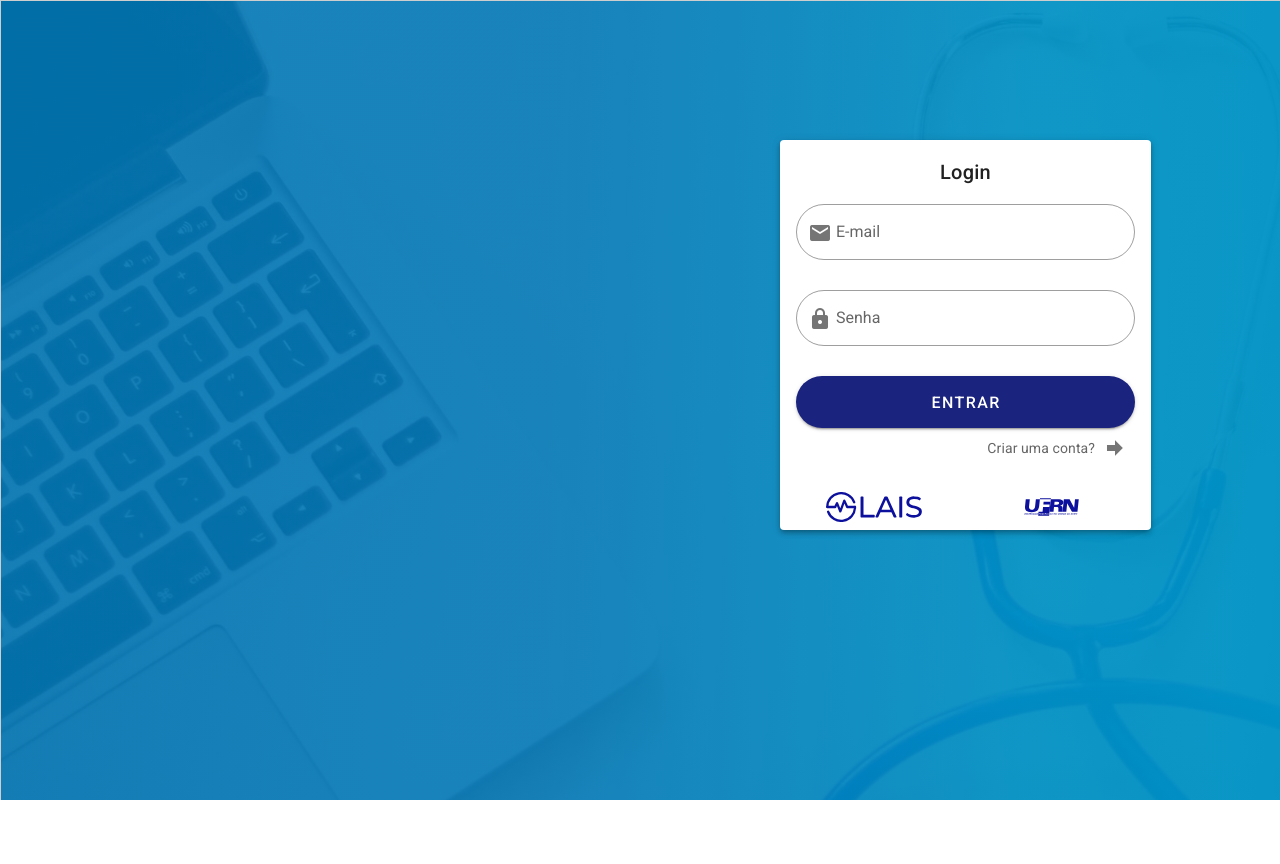
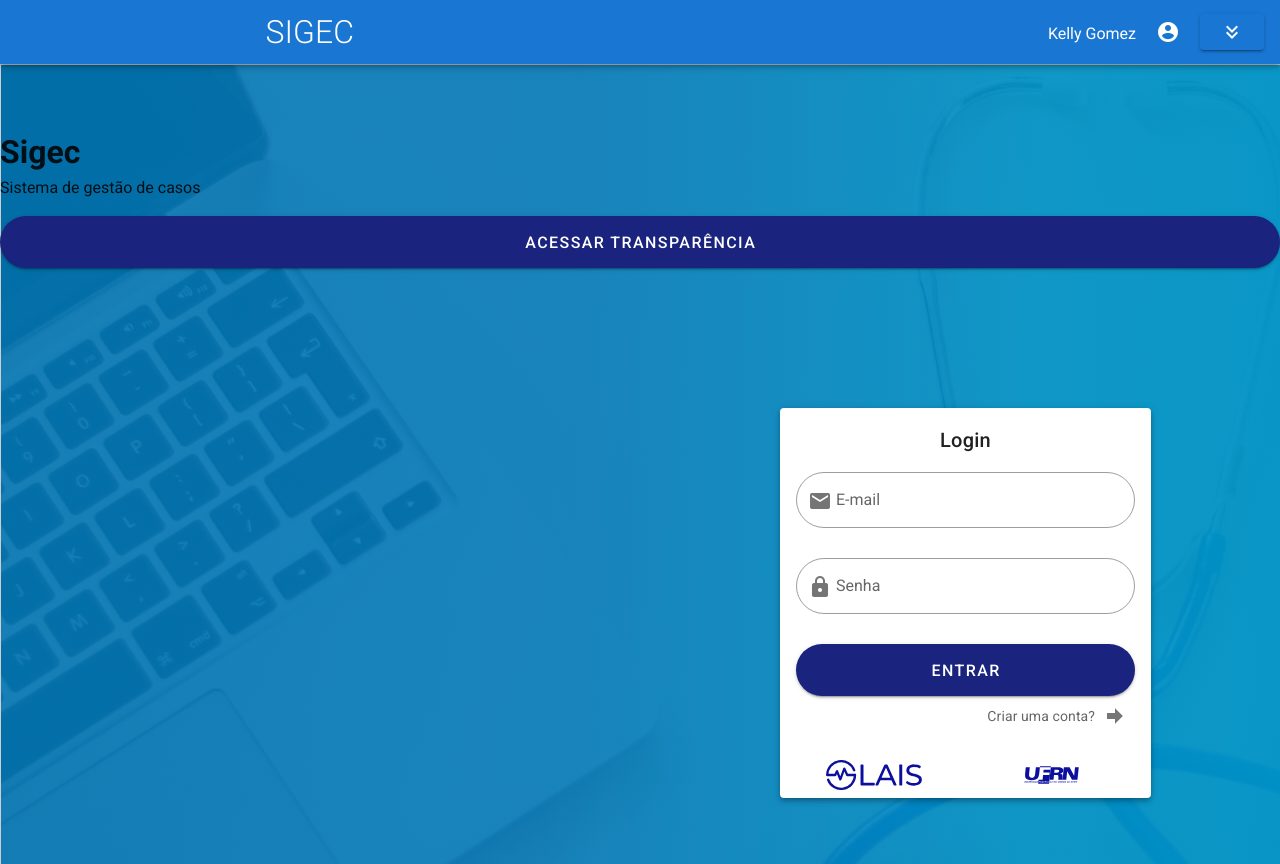
Before and after one commit to Tads98/SIGEC, a Vue app in the folder sigec/: page / in a window 1280 px wide. Shown: the top 864 px of the page. Before the commit the page ends 800 px from the top, so only its background shows below. Built offline with nearby package versions, Linux system fonts and the light colour scheme.

Commit message:
estruturando texto e botão inicial para telas de cadastro e login

```diff
--- a/sigec/src/App.vue
+++ b/sigec/src/App.vue
@@ -1,6 +1,6 @@
 <template>
   <v-app>
-    <!-- <navbar /> -->
+    <navbar />
 
 
     <v-main>
@@ -10,14 +10,14 @@
 </template>
 
 <script>
-// import navbar from "@/components/parciais/navbar.vue";
+ import navbar from "@/components/parciais/navbar.vue";
 
 export default {
   name: 'App',
 
-  //  components: {
-  //    navbar,
-  //  },
+    components: {
+      navbar,
+    },
 
   data: () => ({
     //
--- a/sigec/src/views/autoCadastro.vue
+++ b/sigec/src/views/autoCadastro.vue
@@ -1,6 +1,20 @@
 <template>
   <v-app>
     <v-main>
+      <div>
+          <h1>Sigec</h1>
+          <p color="white">Sistema de gestão de casos</p>
+          <v-btn
+                    class="rounded-pill"
+                    type="submit"
+                    color="indigo darken-4"
+                    x-large
+                    w-25
+                    block
+                    dark
+                    >Acessar Transparência</v-btn
+                  >
+      </div>
       <v-container style="margin-left: 60%">
         <v-row>
           <v-col lg="4">
--- a/sigec/src/views/login.vue
+++ b/sigec/src/views/login.vue
@@ -1,6 +1,20 @@
 <template>
   <v-app>
     <v-main>
+      <div>
+          <h1>Sigec</h1>
+          <p color="white">Sistema de gestão de casos</p>
+          <v-btn
+                    class="rounded-pill"
+                    type="submit"
+                    color="indigo darken-4"
+                    x-large
+                    w-25
+                    block
+                    dark
+                    >Acessar Transparência</v-btn
+                  >
+      </div>
       <v-container style="margin-top: 10%; margin-left: 60%">
         <v-row>
           <v-col lg="4">
```
